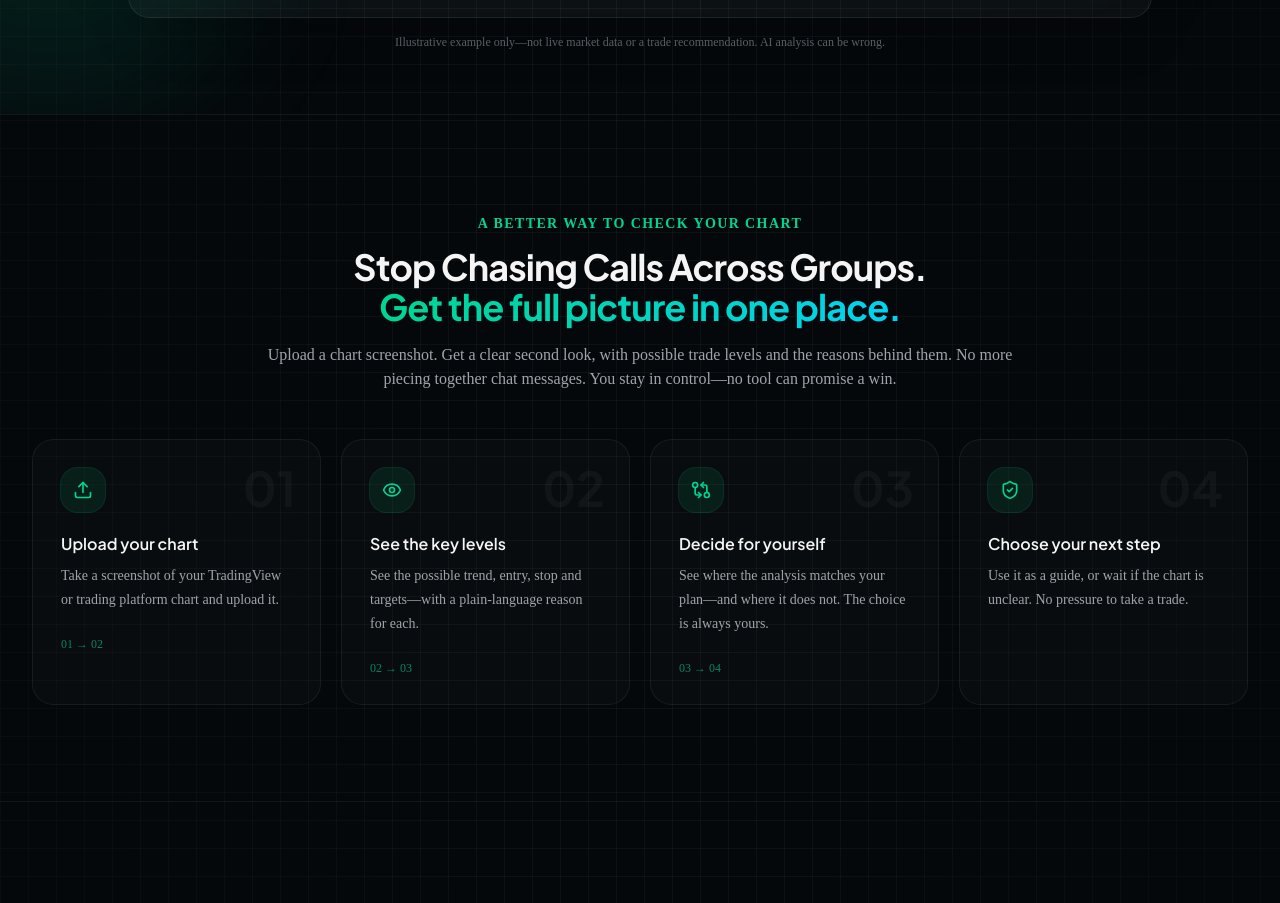
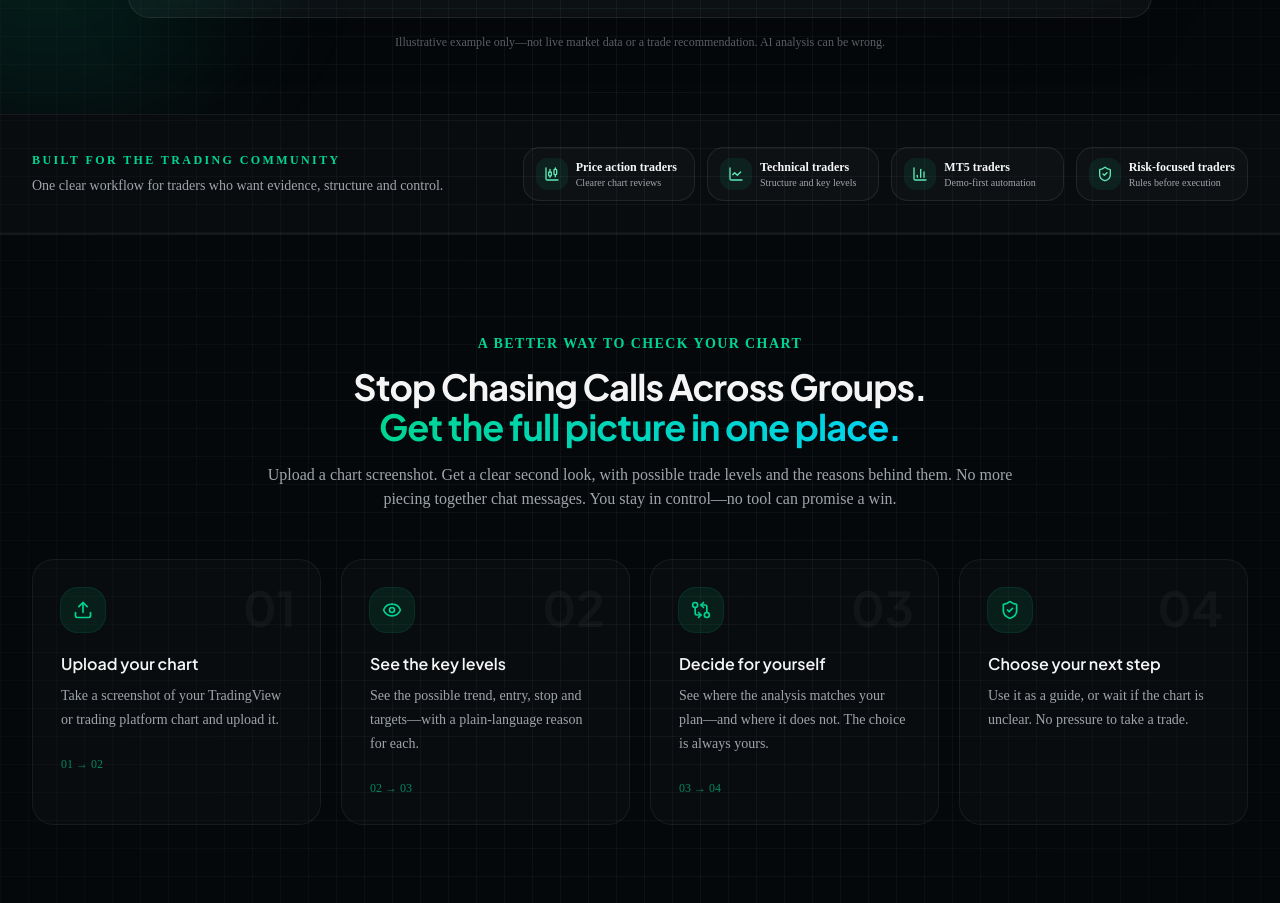
Before and after one commit to Franco-KF/legnoova, a Next.js app: page / in a window 1280 px wide. Shown: the part 1336-2239 px from the top of the page. Built offline with nearby package versions, Linux system fonts and the light colour scheme; no server answers.

Commit message:
feat: add trader community section near hero

```diff
--- a/src/app/(marketing)/page.tsx
+++ b/src/app/(marketing)/page.tsx
@@ -11,6 +11,7 @@ import { FAQ } from "@/components/marketing/faq";
 import { CTASection } from "@/components/marketing/cta-section";
 import { SupportSection } from "@/components/marketing/support-section";
 import { BrokerAutomation } from "@/components/marketing/broker-automation";
+import { TraderCommunity } from "@/components/marketing/trader-community";
 import { JsonLd } from "@/components/seo/json-ld";
 import { siteConfig, siteUrl } from "@/config/site";
 import { faqs } from "@/config/faqs";
@@ -111,6 +112,7 @@ export default function Home() {
       <JsonLd data={websiteSchema} />
       <JsonLd data={softwareSchema} />
       <Hero />
+      <TraderCommunity />
       <ProductExplanation />
       <CoreValue />
       <Features />
--- /dev/null
+++ b/src/components/marketing/trader-community.tsx
@@ -0,0 +1,30 @@
+import { BarChart3, CandlestickChart, LineChart, ShieldCheck } from "lucide-react";
+
+const audiences = [
+  { icon: CandlestickChart, label: "Price action traders", detail: "Clearer chart reviews" },
+  { icon: LineChart, label: "Technical traders", detail: "Structure and key levels" },
+  { icon: BarChart3, label: "MT5 traders", detail: "Demo-first automation" },
+  { icon: ShieldCheck, label: "Risk-focused traders", detail: "Rules before execution" },
+];
+
+/** Avoids unverified endorsements or third-party images/logos. */
+export function TraderCommunity() {
+  return (
+    <section className="border-y border-white/[0.06] bg-white/[0.015] py-8">
+      <div className="mx-auto flex max-w-7xl flex-col items-center justify-between gap-6 px-4 sm:px-6 lg:flex-row lg:px-8">
+        <div className="text-center lg:text-left">
+          <p className="text-xs font-semibold uppercase tracking-[0.2em] text-emerald-400">Built for the trading community</p>
+          <p className="mt-2 text-sm text-muted-foreground">One clear workflow for traders who want evidence, structure and control.</p>
+        </div>
+        <div className="grid w-full grid-cols-2 gap-3 sm:grid-cols-4 lg:w-auto">
+          {audiences.map(({ icon: Icon, label, detail }) => (
+            <div key={label} className="flex min-w-0 items-center gap-2 rounded-xl border border-white/[0.08] bg-white/[0.025] px-3 py-2.5">
+              <span className="flex h-8 w-8 shrink-0 items-center justify-center rounded-lg bg-emerald-500/10 text-emerald-300"><Icon className="h-4 w-4" /></span>
+              <span className="min-w-0"><strong className="block truncate text-xs font-semibold">{label}</strong><small className="block truncate text-[10px] text-muted-foreground">{detail}</small></span>
+            </div>
+          ))}
+        </div>
+      </div>
+    </section>
+  );
+}
```
